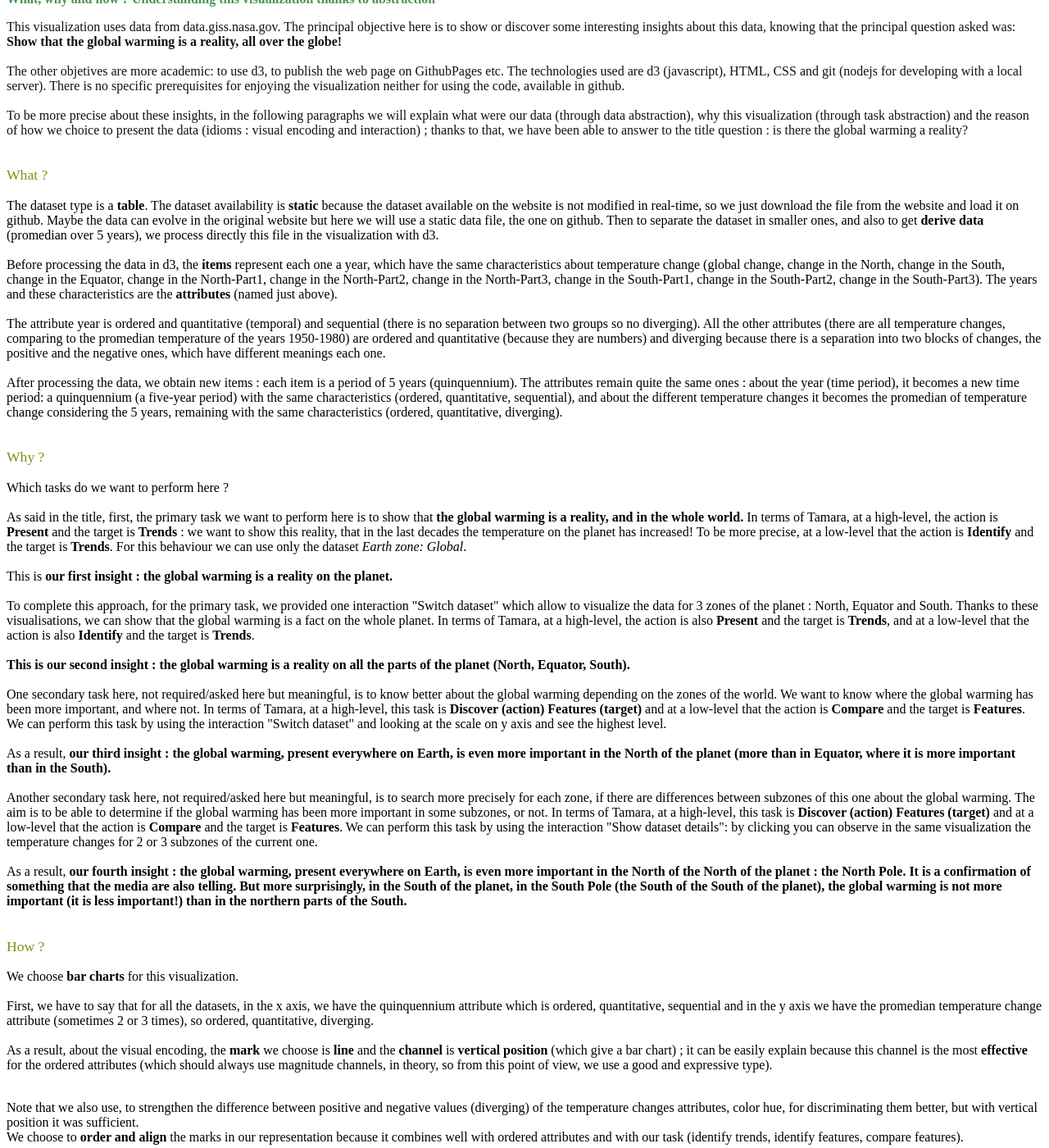
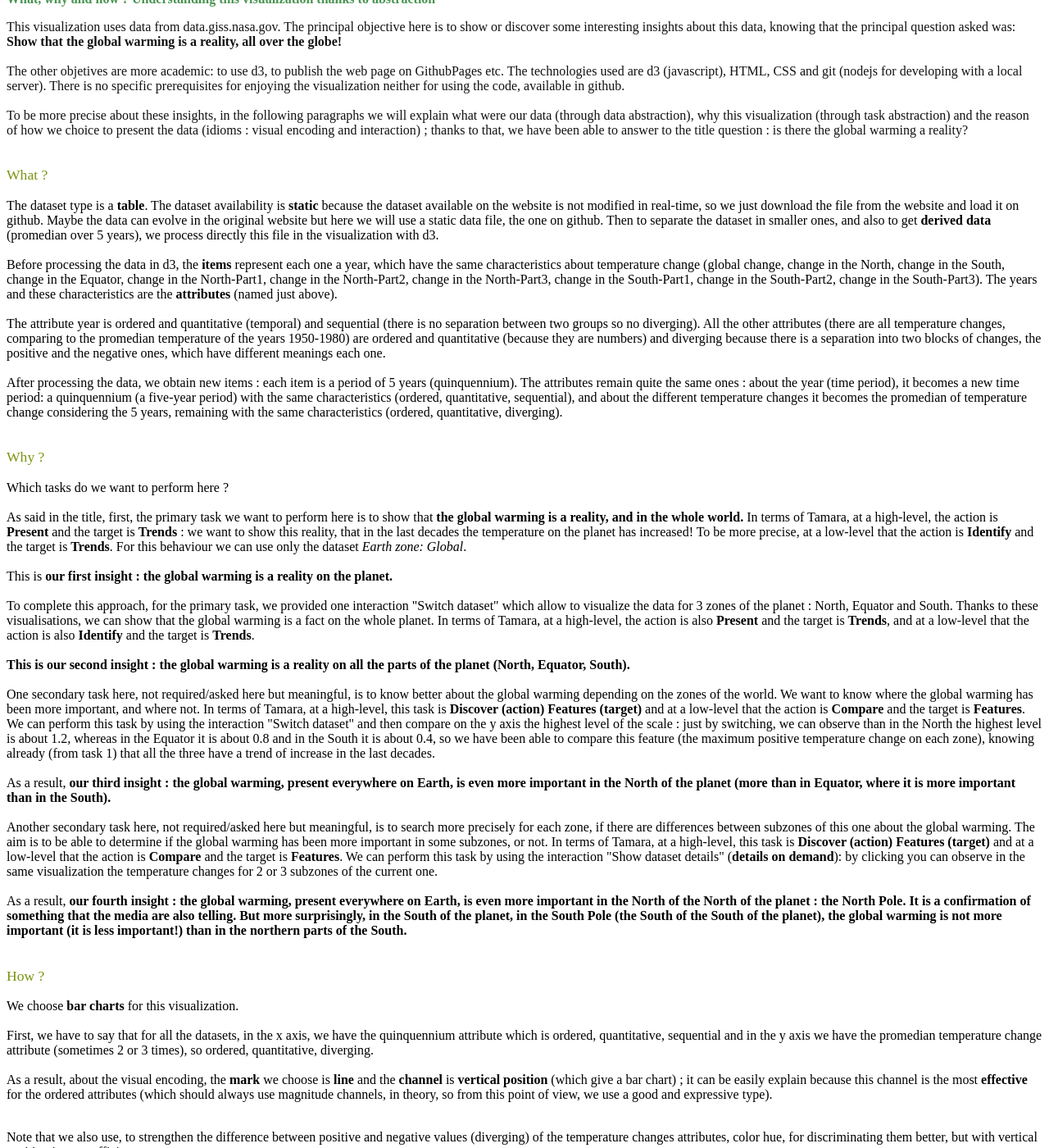
Before and after one commit to pierreraimbaud/GlobalWarmingIsReal, a Jekyll site: the page built from README.md, in a window 1280 px wide and 1400 px high, scrolled down 960 px. Shown: the whole window at 82% size. Built offline with Jekyll 4.4.1, drawn with Linux system fonts in a browser that asks for light colours; our own code applies the rules of GitHub Pages for plain Markdown files.

Commit message:
Minor text corrections

```diff
--- a/_layouts/default.html
+++ b/_layouts/default.html
@@ -115,7 +115,7 @@
               To be more precise about these insights, in the following paragraphs we will explain what were our data (through data abstraction), why this visualization (through task abstraction) and the reason of how we choice to present the data (idioms : visual encoding and interaction) ; thanks to that, we have been able to answer to the title question : is there the global warming a reality?
               <br/><br/>
               <p style="color:#789410;font-size:110%">What ?</p>
-              The dataset type is a <b>table</b>. The dataset availability is <b>static</b> because the dataset available on the website is not modified in real-time, so we just download the file from the website and load it on github. Maybe the data can evolve in the original website but here we will use a static data file, the one on github. Then to separate the dataset in smaller ones, and also to get <b>derive data</b> (promedian over 5 years), we process directly this file in the visualization with d3.<br/><br/>
+              The dataset type is a <b>table</b>. The dataset availability is <b>static</b> because the dataset available on the website is not modified in real-time, so we just download the file from the website and load it on github. Maybe the data can evolve in the original website but here we will use a static data file, the one on github. Then to separate the dataset in smaller ones, and also to get <b>derived data</b> (promedian over 5 years), we process directly this file in the visualization with d3.<br/><br/>
 
               Before processing the data in d3, the <b>items</b> represent each one a year, which have the same characteristics about temperature change (global change, change in the North, change in the South, change in the Equator, change in the North-Part1, change in the North-Part2, change in the North-Part3, change in the South-Part1, change in the South-Part2, change in the South-Part3). The years and these characteristics are the <b>attributes</b> (named just above).<br/><br/>
 
@@ -137,11 +137,11 @@
               <b>This is our second insight : the global warming is a reality on all the parts of the planet (North, Equator, South).</b>
               <br/><br/>
 
-              One secondary task here, not required/asked here but meaningful, is to know better about the global warming depending on the zones of the world. We want to know where the global warming has been more important, and where not. In terms of Tamara, at a high-level, this task is <b>Discover (action) Features (target)</b> and at a low-level that the action is <b>Compare</b> and the target is <b>Features</b>. We can perform this task by using the interaction "Switch dataset" and looking at the scale on y axis and see the highest level.
+              One secondary task here, not required/asked here but meaningful, is to know better about the global warming depending on the zones of the world. We want to know where the global warming has been more important, and where not. In terms of Tamara, at a high-level, this task is <b>Discover (action) Features (target)</b> and at a low-level that the action is <b>Compare</b> and the target is <b>Features</b>. We can perform this task by using the interaction "Switch dataset" and then compare on the y axis the highest level of the scale : just by switching, we can observe than in the North the highest level is about 1.2, whereas in the Equator it is about 0.8 and in the South it is about 0.4, so we have been able to compare this feature (the maximum positive temperature change on each zone), knowing already (from task 1) that all the three have a trend of increase in the last decades.
               <br/><br/>
               As a result, <b>our third insight : the global warming, present everywhere on Earth, is even more important in the North of the planet (more than in Equator, where it is more important than in the South).</b>
               <br/><br/>
-              Another secondary task here, not required/asked here but meaningful, is to search more precisely for each zone, if there are differences between subzones of this one about the global warming. The aim is to be able to determine if the global warming has been more important in some subzones, or not. In terms of Tamara, at a high-level, this task is <b>Discover (action) Features (target)</b> and at a low-level that the action is <b>Compare</b> and the target is <b>Features</b>. We can perform this task by using the interaction "Show dataset details": by clicking you can observe in the same visualization the temperature changes for 2 or 3 subzones of the current one.
+              Another secondary task here, not required/asked here but meaningful, is to search more precisely for each zone, if there are differences between subzones of this one about the global warming. The aim is to be able to determine if the global warming has been more important in some subzones, or not. In terms of Tamara, at a high-level, this task is <b>Discover (action) Features (target)</b> and at a low-level that the action is <b>Compare</b> and the target is <b>Features</b>. We can perform this task by using the interaction "Show dataset details" (<b>details on demand</b>): by clicking you can observe in the same visualization the temperature changes for 2 or 3 subzones of the current one.
               <br/><br/>
               As a result, <b>our fourth insight : the global warming, present everywhere on Earth, is even more important in the North of the North of the planet : the North Pole. It is a confirmation of something that the media are also telling. But more surprisingly, in the South of the planet, in the South Pole (the South of the South of the planet), the global warming is not more important (it is less important!) than in the northern parts of the South.</b>
               <br/><br/>
```
